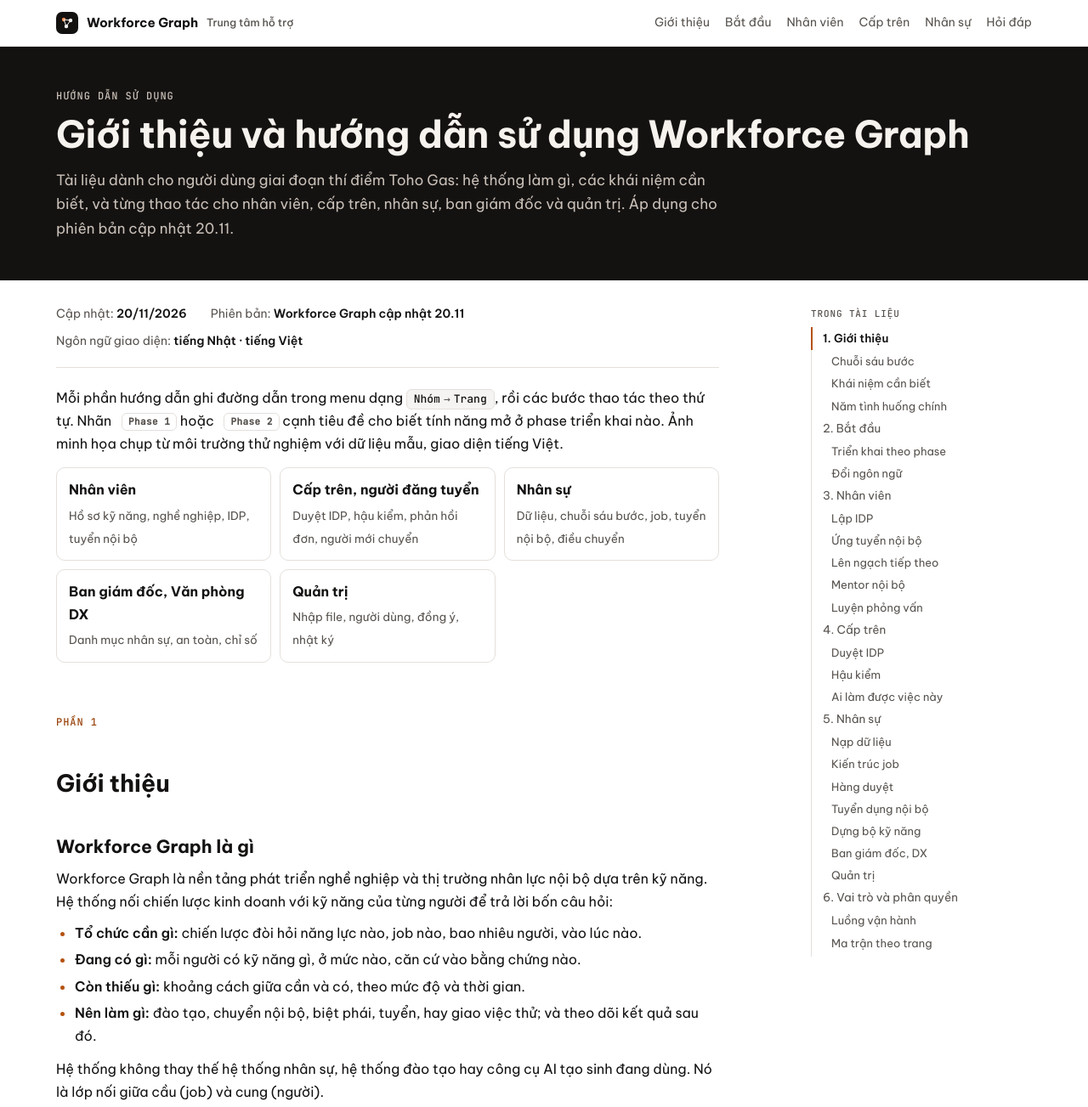
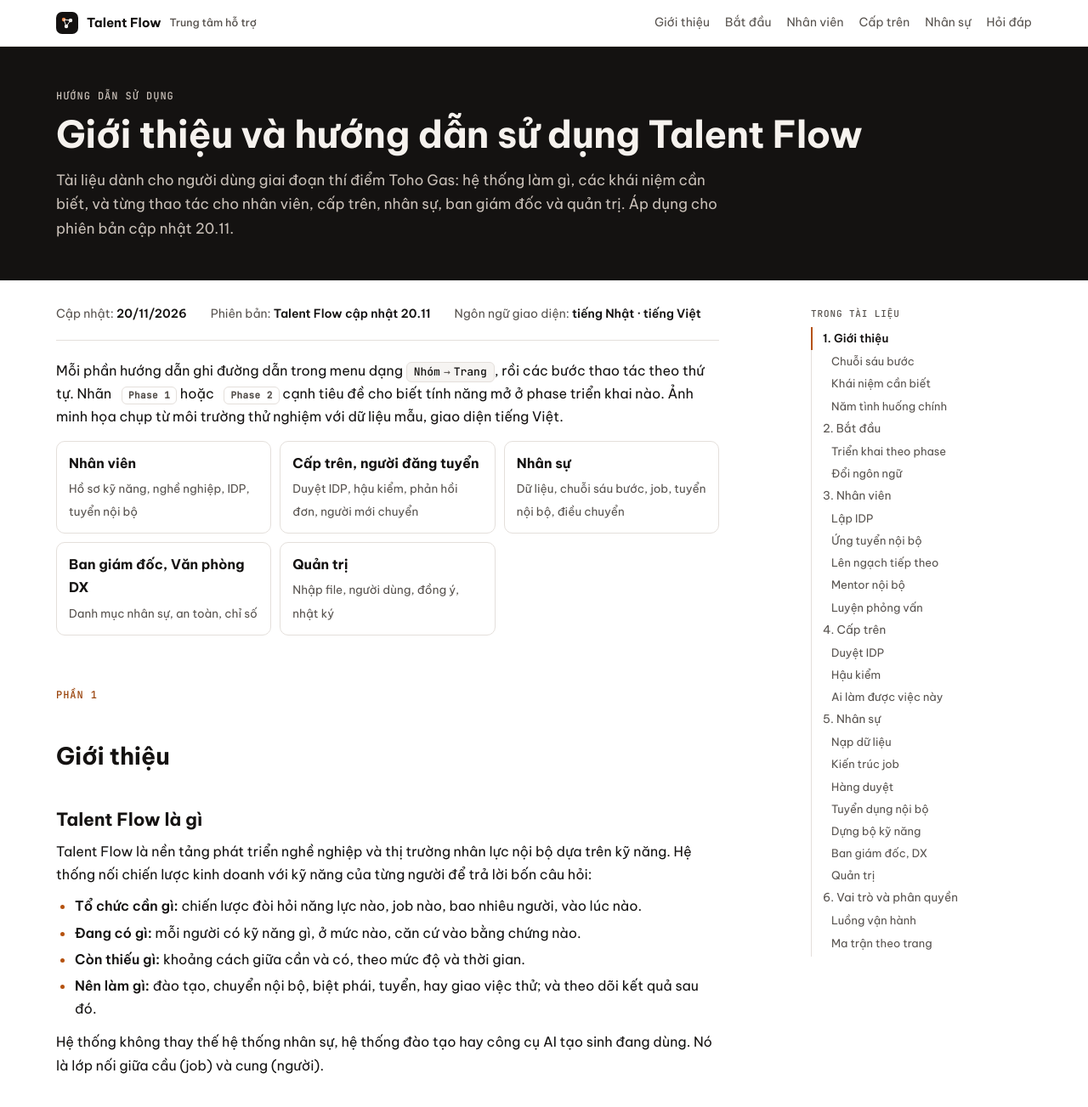
Before and after one commit to astragenxy-bit/workforce-graph-docs, a plain HTML site: page huong-dan/index.html in a window 1280 px wide. Shown: the top 1303 px of the page at 85% size. Drawn offline with Linux system fonts and the light colour scheme.

Commit message:
docs: đổi tên sản phẩm thành Talent Flow
Co-Authored-By: Claude Opus 5.5 <noreply@anthropic.com>

```diff
--- a/huong-dan/index.html
+++ b/huong-dan/index.html
@@ -3,7 +3,7 @@
 <meta charset="utf-8">
 <meta name="viewport" content="width=device-width, initial-scale=1">
 <meta name="robots" content="noindex, nofollow">
-<title>Hướng dẫn Workforce Graph</title>
+<title>Hướng dẫn Talent Flow</title>
 <link rel="preconnect" href="https://fonts.googleapis.com">
 <link rel="stylesheet" href="https://fonts.googleapis.com/css2?family=Be+Vietnam+Pro:ital,wght@0,400;0,500;0,600;0,700;1,400&family=JetBrains+Mono:wght@500&display=swap">
 <style>
@@ -226,7 +226,7 @@ h3 .ph { position: relative; top: -2px; }
 </style>
 
 <header class="top"><div class="top-in gutter">
-  <a class="brand" href="#top" aria-label="Workforce Graph — Trung tâm hỗ trợ"><span class="mark" aria-hidden="true"><svg width="16" height="16" viewBox="0 0 16 16"><circle cx="4" cy="4" r="2.2" fill="#f08a4b"/><circle cx="12" cy="5" r="2.2" fill="#f6f2ee"/><circle cx="7" cy="12" r="2.2" fill="#f6f2ee"/><path d="M4 4 12 5 7 12Z" fill="none" stroke="#f6f2ee" stroke-width="1"/></svg></span>Workforce Graph <small>Trung tâm hỗ trợ</small></a>
+  <a class="brand" href="#top" aria-label="Talent Flow — Trung tâm hỗ trợ"><span class="mark" aria-hidden="true"><svg width="16" height="16" viewBox="0 0 16 16"><circle cx="4" cy="4" r="2.2" fill="#f08a4b"/><circle cx="12" cy="5" r="2.2" fill="#f6f2ee"/><circle cx="7" cy="12" r="2.2" fill="#f6f2ee"/><path d="M4 4 12 5 7 12Z" fill="none" stroke="#f6f2ee" stroke-width="1"/></svg></span>Talent Flow <small>Trung tâm hỗ trợ</small></a>
   <nav aria-label="Trong tài liệu">
     <a href="#gioi-thieu">Giới thiệu</a><a href="#bat-dau">Bắt đầu</a><a href="#nhan-vien">Nhân viên</a><a href="#cap-tren">Cấp trên</a><a href="#nhan-su">Nhân sự</a><a href="#hoi-dap">Hỏi đáp</a>
   </nav>
@@ -234,13 +234,13 @@ h3 .ph { position: relative; top: -2px; }
 
 <section class="hero" id="top"><div class="hero-in gutter">
   <div class="eyebrow">Hướng dẫn sử dụng</div>
-  <h1>Giới thiệu và hướng dẫn sử dụng Workforce Graph</h1>
+  <h1>Giới thiệu và hướng dẫn sử dụng Talent Flow</h1>
   <p>Tài liệu dành cho người dùng giai đoạn thí điểm Toho Gas: hệ thống làm gì, các khái niệm cần biết, và từng thao tác cho nhân viên, cấp trên, nhân sự, ban giám đốc và quản trị. Áp dụng cho phiên bản cập nhật 20.11.</p>
 </div></section>
 
 <div class="wrap gutter">
 <article>
-  <div class="meta"><span>Cập nhật: <b>20/11/2026</b></span><span>Phiên bản: <b>Workforce Graph cập nhật 20.11</b></span><span>Ngôn ngữ giao diện: <b>tiếng Nhật · tiếng Việt</b></span></div>
+  <div class="meta"><span>Cập nhật: <b>20/11/2026</b></span><span>Phiên bản: <b>Talent Flow cập nhật 20.11</b></span><span>Ngôn ngữ giao diện: <b>tiếng Nhật · tiếng Việt</b></span></div>
 
   <p>Mỗi phần hướng dẫn ghi đường dẫn trong menu dạng <span class="path">Nhóm <i>→</i> Trang</span>, rồi các bước thao tác theo thứ tự. Nhãn <span class="ph">Phase 1</span> hoặc <span class="ph">Phase 2</span> cạnh tiêu đề cho biết tính năng mở ở phase triển khai nào. Ảnh minh họa chụp từ môi trường thử nghiệm với dữ liệu mẫu, giao diện tiếng Việt.</p>
   <div class="roles" aria-label="Đi thẳng tới phần của bạn">
@@ -254,8 +254,8 @@ h3 .ph { position: relative; top: -2px; }
   <div class="part">Phần 1</div>
   <h2 id="gioi-thieu">Giới thiệu</h2>
 
-  <h3 id="g1">Workforce Graph là gì</h3>
-  <p>Workforce Graph là nền tảng phát triển nghề nghiệp và thị trường nhân lực nội bộ dựa trên kỹ năng. Hệ thống nối chiến lược kinh doanh với kỹ năng của từng người để trả lời bốn câu hỏi:</p>
+  <h3 id="g1">Talent Flow là gì</h3>
+  <p>Talent Flow là nền tảng phát triển nghề nghiệp và thị trường nhân lực nội bộ dựa trên kỹ năng. Hệ thống nối chiến lược kinh doanh với kỹ năng của từng người để trả lời bốn câu hỏi:</p>
   <ul>
     <li><strong>Tổ chức cần gì:</strong> chiến lược đòi hỏi năng lực nào, job nào, bao nhiêu người, vào lúc nào.</li>
     <li><strong>Đang có gì:</strong> mỗi người có kỹ năng gì, ở mức nào, căn cứ vào bằng chứng nào.</li>
@@ -947,7 +947,7 @@ h3 .ph { position: relative; top: -2px; }
   </table></div>
 
   <div class="end">
-    <p>Nếu có nội dung cần giải đáp hoặc thao tác cần hướng dẫn, Anh/Chị vui lòng liên hệ cán bộ phụ trách dự án. Danh sách thay đổi của phiên bản này xem ở tài liệu <strong>Workforce Graph cập nhật 20.11</strong>.</p>
+    <p>Nếu có nội dung cần giải đáp hoặc thao tác cần hướng dẫn, Anh/Chị vui lòng liên hệ cán bộ phụ trách dự án. Danh sách thay đổi của phiên bản này xem ở tài liệu <strong>Talent Flow cập nhật 20.11</strong>.</p>
     <p>Cảm ơn Anh/Chị đã đồng hành cùng giai đoạn thí điểm!</p>
   </div>
 </article>
```
Also changed, not shown: cap-nhat-20-11/index.html (+4 -4 lines), index.html (+3 -3 lines), 2 other files.
